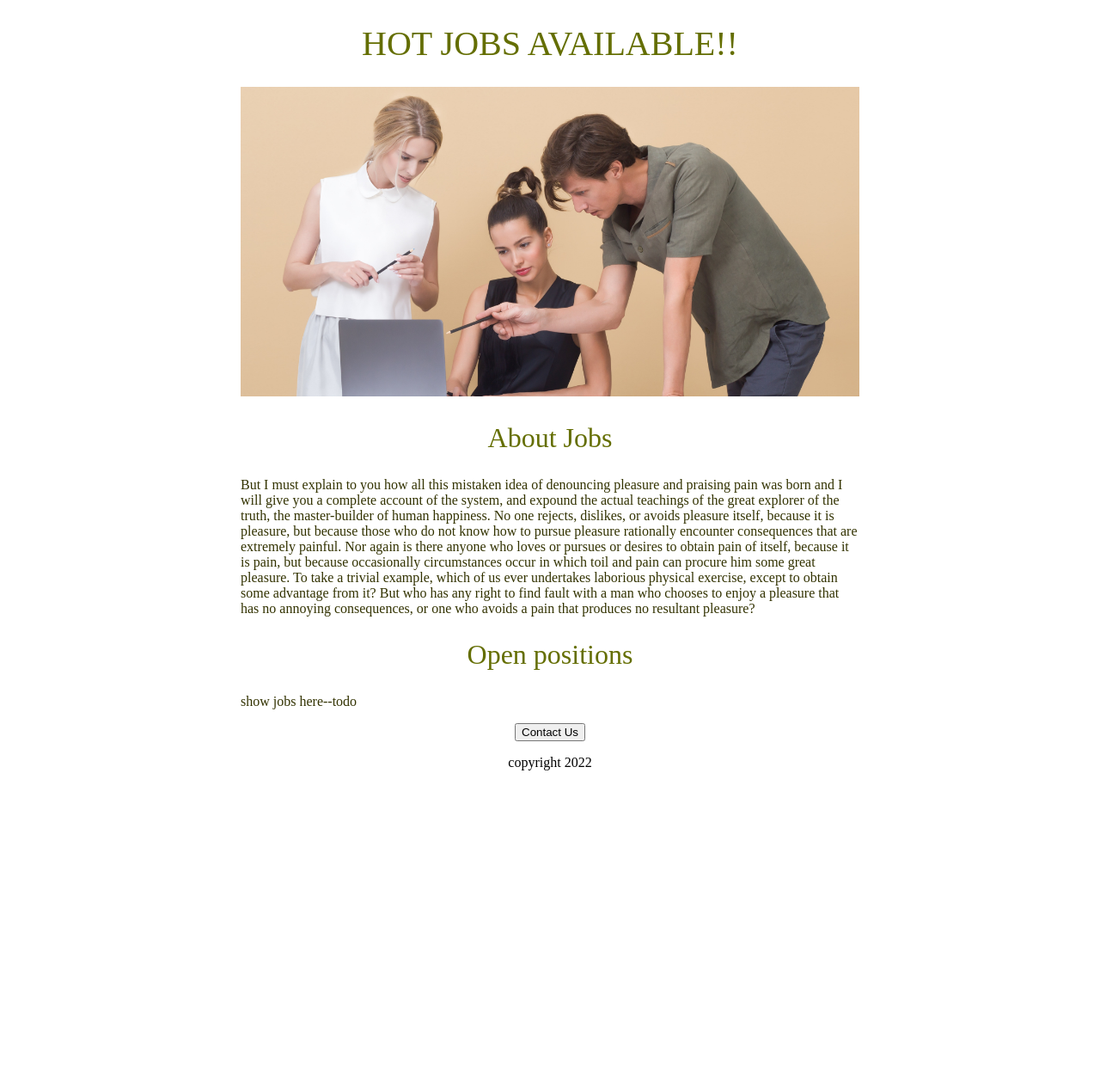
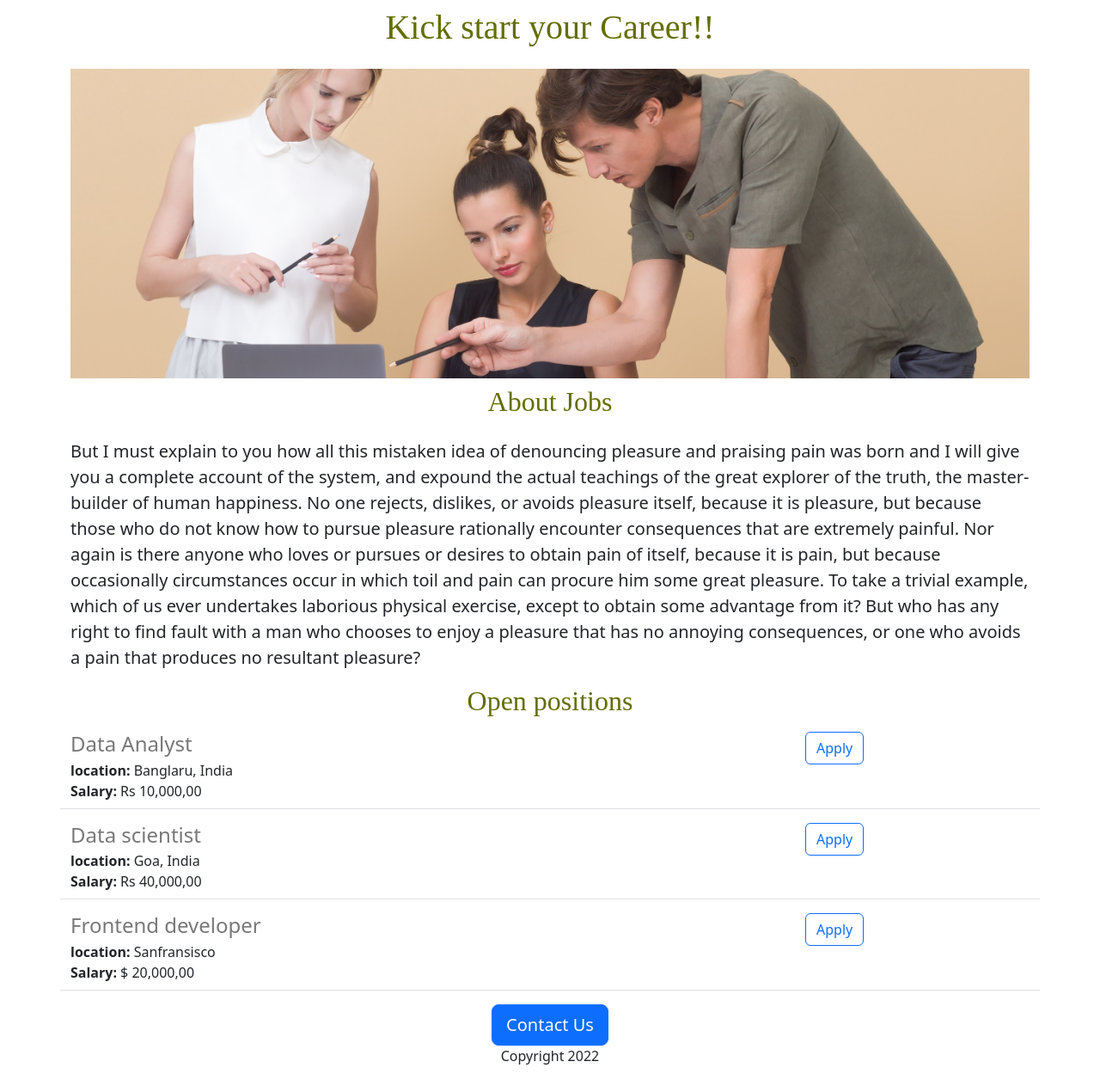
Before and after one commit to shiva500/career_website_python, a Flask app: page / in a window 1280 px wide. Shown: the whole page at 86% size. Before the commit the page ends 896 px from the top, so only its background shows below. Run offline with Flask 2, Linux system fonts and the light colour scheme.

Commit message:
dynamic data and api route

```diff
--- a/app.py
+++ b/app.py
@@ -1,11 +1,34 @@
-from flask import Flask, render_template
+from flask import Flask, render_template, jsonify
 
 app = Flask(__name__)
+JOBS = [{
+  'id': 1,
+  'title': "Data Analyst",
+  'location': 'Banglaru, India',
+  'salary': 'Rs 10,000,00'
+}, {
+  'id': 1,
+  'title': "Data scientist",
+  'location': 'Goa, India',
+  'salary': 'Rs 40,000,00'
+}, {
+  'id': 1,
+  'title': "Frontend developer",
+  'location': 'Sanfransisco',
+  'salary': '$ 20,000,00'
+}]
 
 
 @app.route("/")
 def helo_world():
-  return render_template('home.html')
+  return render_template('home.html',
+                         jobs=JOBS,
+                         company_name='Kick start your Career!!')
+
+
+@app.route("/api/jobs")
+def list_jobs():
+  return jsonify(JOBS)
 
 
 if __name__ == "__main__":
--- a/templates/home.html
+++ b/templates/home.html
@@ -1,6 +1,9 @@
 <!DOCTYPE html>
 <html>
   <head>
+    <meta charset="utf-8">
+    <meta name="viewport" content="width=device-width, initial-scale=1">
+    <link href="https://cdn.jsdelivr.net/npm/bootstrap@5.2.2/dist/css/bootstrap.min.css" rel="stylesheet" integrity="sha384-Zenh87qX5JnK2Jl0vWa8Ck2rdkQ2Bzep5IDxbcnCeuOxjzrPF/et3URy9Bv1WTRi" crossorigin="anonymous">
    <style>
      h1 {
        font-size: 40px;
@@ -35,18 +38,39 @@
    </style>
   </head>
 <body>
-  <div id='container'>
-    <h1>HOT JOBS AVAILABLE!!</h1>
-  <img id="banner" src ="https://careerwebsitepython.shiva500.repl.co/static/banner.jpg" height="320">
-<h2>About Jobs</h2>
-  <p class="bodytext">
+  <div class="container">
+    <h1 class="text-center mt-2 mb-4">{{company_name}}</h1>
+  <img class="img-fluid" id="banner" src ="https://careerwebsitepython.shiva500.repl.co/static/banner.jpg" height="320">
+<h2 class="text-center mt-2 mb-4">About Jobs</h2>
+  <p class="lead">
     But I must explain to you how all this mistaken idea of denouncing pleasure and praising pain was born and I will give you a complete account of the system, and expound the actual teachings of the great explorer of the truth, the master-builder of human happiness. No one rejects, dislikes, or avoids pleasure itself, because it is pleasure, but because those who do not know how to pursue pleasure rationally encounter consequences that are extremely painful. Nor again is there anyone who loves or pursues or desires to obtain pain of itself, because it is pain, but because occasionally circumstances occur in which toil and pain can procure him some great pleasure. To take a trivial example, which of us ever undertakes laborious physical exercise, except to obtain some advantage from it? But who has any right to find fault with a man who chooses to enjoy a pleasure that has no annoying consequences, or one who avoids a pain that produces no resultant pleasure?
   </p>
   <h2>Open positions</h2>
-  <p class="bodytext">show jobs here--todo</p>
+  <p >
+    {% for job in jobs %}
+    <div class="border-bottom row" style="margin-bottom:16px;padding-bottom:8px;">
+      <div class="col-9">
+      <h4 style="color:rgb(120,120,120);margin-bottom:4px;">
+
+        {{job['title']}}</h4>
+      <div>
+        <b>location:</b> {{job['location']}}
+      </div>
+      {% if 'salary' in job %}
+      <div>
+        <b>Salary:</b> {{job['salary']}}
+      </div>
+      {% endif %}
+      </div>
+      <div class='col-3'>
+      <button type="button" class="btn btn-outline-primary">Apply</button>
+      </div>
+    </div>
+    {%  endfor %}
+  </p>
     <div style="text-align:center;">
-  <button>Contact Us</button>
-      <p>copyright 2022</p>
+  <button class='btn btn-primary btn-lg'>Contact Us</button>
+      <p>Copyright 2022</p>
        </div>
     </div>
 </body>
```
